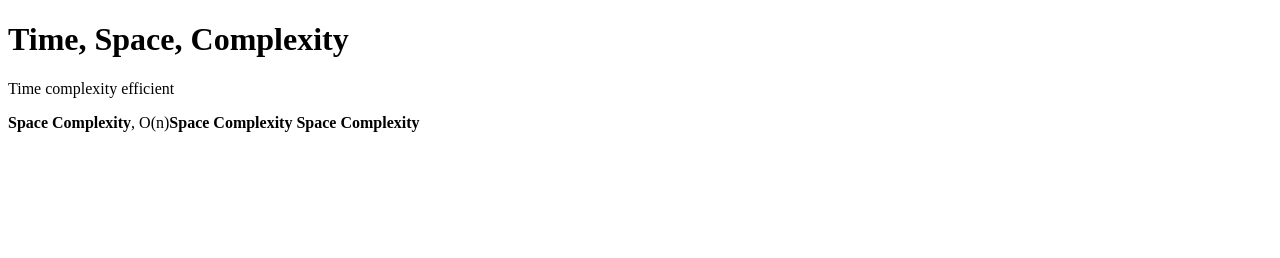
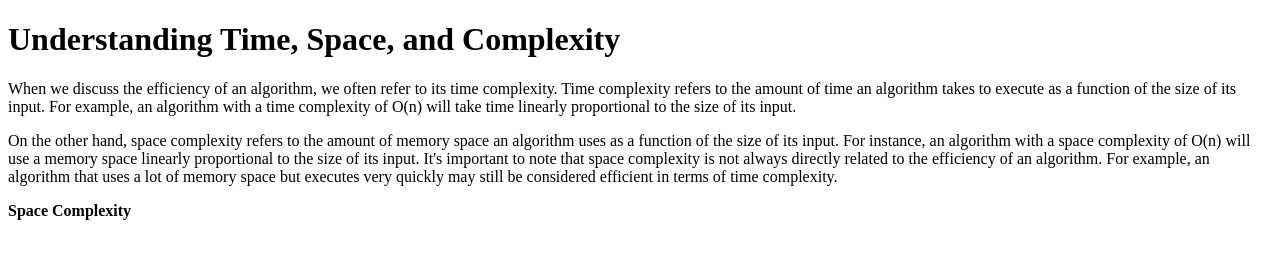
Before and after one commit to acciojob/time-and-space-complexity-amanchoudhary3101999, a website: page main.html in a window 1280 px wide. Drawn offline with Linux system fonts and the light colour scheme.

Commit message:
created a submission

```diff
--- a/main.html
+++ b/main.html
@@ -8,9 +8,10 @@
 
 <body>
 	<!-- the entire body must be written by student -->
-	<h1>Time, Space, Complexity</h1>
-	<p>Time complexity efficient</p>
-	<p><b>Space Complexity</b>, O(n)<b>Space Complexity</b> <b>Space Complexity</b></p>
+	<h1>Understanding Time, Space, and Complexity</h1>
+  <p>When we discuss the efficiency of an algorithm, we often refer to its time complexity. Time complexity refers to the amount of time an algorithm takes to execute as a function of the size of its input. For example, an algorithm with a time complexity of O(n) will take time linearly proportional to the size of its input.</p>
+  <p>On the other hand, space complexity refers to the amount of memory space an algorithm uses as a function of the size of its input. For instance, an algorithm with a space complexity of O(n) will use a memory space linearly proportional to the size of its input. It's important to note that space complexity is not always directly related to the efficiency of an algorithm. For example, an algorithm that uses a lot of memory space but executes very quickly may still be considered efficient in terms of time complexity.</p>
+  <b>Space Complexity</b>
     <script type="text/javascript" src="./script.js">
 </script>
 
```
